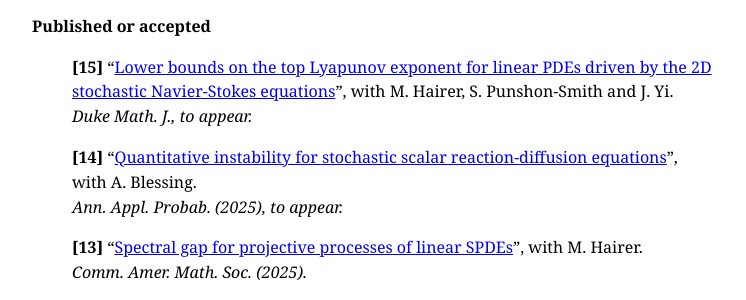
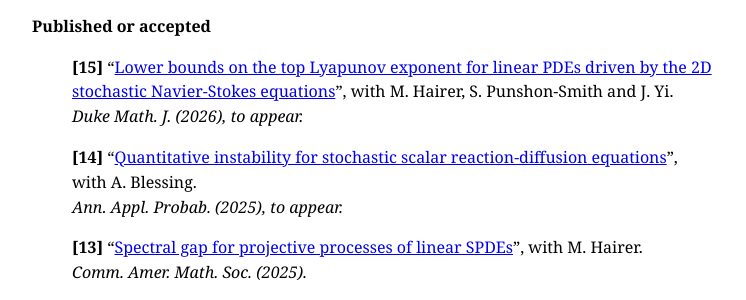
Before and after one commit to rosati-tom/rosati-tom.github.io, a Jekyll site: the page built from index.md, in a window 1280 px wide and 900 px high, scrolled down 530 px. Shown: the part 155-455 px from the top of the window, without its empty margins (243-989 px from the left). Built offline with Jekyll 4.4.1, drawn with Linux system fonts in a browser that asks for light colours; some web fonts are replaced; our own code applies the rules of GitHub Pages for plain Markdown files.

Commit message:
Add a year.

```diff
--- a/index.md
+++ b/index.md
@@ -38,7 +38,7 @@ I study probability, stochastic analysis, SPDEs.
 
 > **[15]** "[Lower bounds on the top Lyapunov exponent for linear PDEs driven by
 > the 2D stochastic Navier-Stokes equations](https://arxiv.org/abs/2411.10419)",
-> with M. Hairer, S. Punshon-Smith and J. Yi. <br> *Duke Math. J., to appear.*
+> with M. Hairer, S. Punshon-Smith and J. Yi. <br> *Duke Math. J. (2026), to appear.*
 
 > **[14]** "[Quantitative instability for stochastic scalar reaction-diffusion equations](https://arxiv.org/abs/2406.04651)",<br> with A. Blessing. <br> *Ann. Appl. Probab. (2025), to appear.*
 
```
